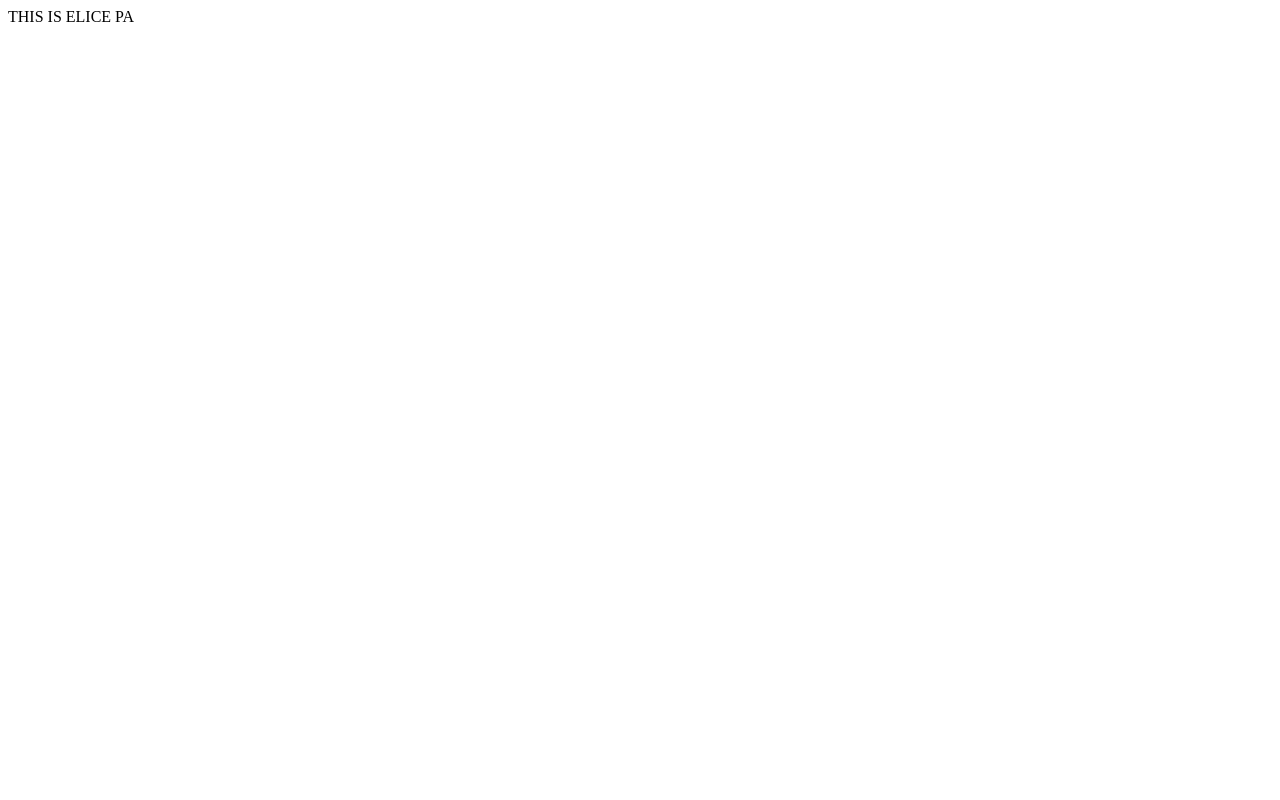
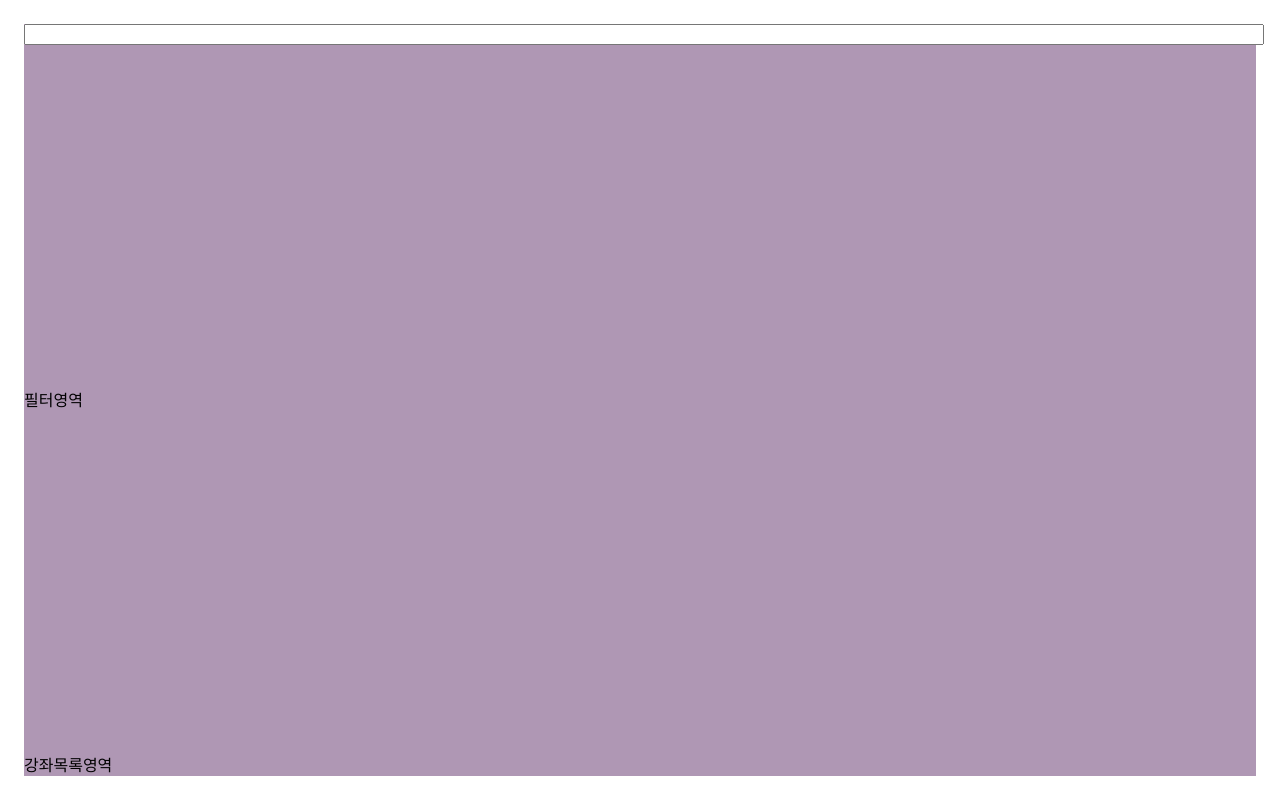
Before and after one commit to Hyeondoonge/elice-programming-assignment, a React app: page / in a window 1280 px wide. Built offline with nearby package versions, Linux system fonts and the light colour scheme.

Commit message:
Design: 페이지 컴포넌트 틀 생성, 초기 css 설정

```diff
--- /dev/null
+++ b/src/App.tsx
@@ -0,0 +1,6 @@
+import React from 'react';
+import CoursePage from './components/CoursePage';
+
+export default function App() {
+  return <CoursePage />;
+}
--- a/src/Root.tsx
+++ /dev/null
@@ -1,9 +0,0 @@
-import React from 'react';
-
-interface RootProps {
-  title: string;
-}
-
-export default function Root({ title }: RootProps) {
-  return <div>THIS IS {title}</div>;
-}
--- /dev/null
+++ b/src/components/Container.tsx
@@ -0,0 +1,28 @@
+import React from 'react';
+import styled from 'styled-components';
+import CourseArea from './CourseArea';
+import FilterArea from './FilterArea';
+import SearchArea from './SearchArea';
+
+const StyledContainer = styled.div`
+  background-color: #af97b4;
+  @media screen and (min-width: 1280px) {
+    width: 1280px;
+  }
+  width: 100%;
+  margin: 24px;
+
+  display: flex;
+  flex-direction: column;
+  justify-content: space-between;
+`;
+
+export default function Container() {
+  return (
+    <StyledContainer>
+      <SearchArea />
+      <FilterArea />
+      <CourseArea />
+    </StyledContainer>
+  );
+}
--- /dev/null
+++ b/src/components/CourseArea.tsx
@@ -0,0 +1,10 @@
+import React from 'react';
+import styled from 'styled-components';
+
+const StyledCourseArea = styled.div`
+  width: 100%;
+`;
+
+export default function CourseArea() {
+  return <StyledCourseArea>강좌목록영역</StyledCourseArea>;
+}
--- /dev/null
+++ b/src/components/CoursePage.tsx
@@ -0,0 +1,17 @@
+import React from 'react';
+import styled from 'styled-components';
+import Container from './Container';
+
+const StyledCoursePage = styled.div`
+  display: flex;
+  justify-content: center;
+  height: 100%;
+`;
+
+export default function CoursePage() {
+  return (
+    <StyledCoursePage>
+      <Container />
+    </StyledCoursePage>
+  );
+}
--- /dev/null
+++ b/src/components/FilterArea.tsx
@@ -0,0 +1,10 @@
+import React from 'react';
+import styled from 'styled-components';
+
+const StyledFilterArea = styled.div`
+  width: 100%;
+`;
+
+export default function FilterArea() {
+  return <StyledFilterArea>필터영역</StyledFilterArea>;
+}
--- /dev/null
+++ b/src/components/SearchArea.tsx
@@ -0,0 +1,18 @@
+import React from 'react';
+import styled from 'styled-components';
+
+const StyledSearchArea = styled.div`
+  width: 100%;
+`;
+
+const StyledInput = styled.input`
+  width: 100%;
+`;
+
+export default function SearchArea() {
+  return (
+    <div>
+      <StyledInput type="text" />
+    </div>
+  );
+}
--- /dev/null
+++ b/src/index.css
@@ -0,0 +1,7 @@
+html,
+body,
+#root {
+  height: 100%;
+  margin: 0;
+  padding: 0;
+}
--- a/src/index.tsx
+++ b/src/index.tsx
@@ -1,5 +1,6 @@
 import React from 'react';
 import ReactDOM from 'react-dom';
-import Root from './Root';
+import App from './App';
+import './index.css';
 
-ReactDOM.render(<Root title="ELICE PA" />, document.getElementById('root'));
+ReactDOM.render(<App />, document.getElementById('root'));
```
